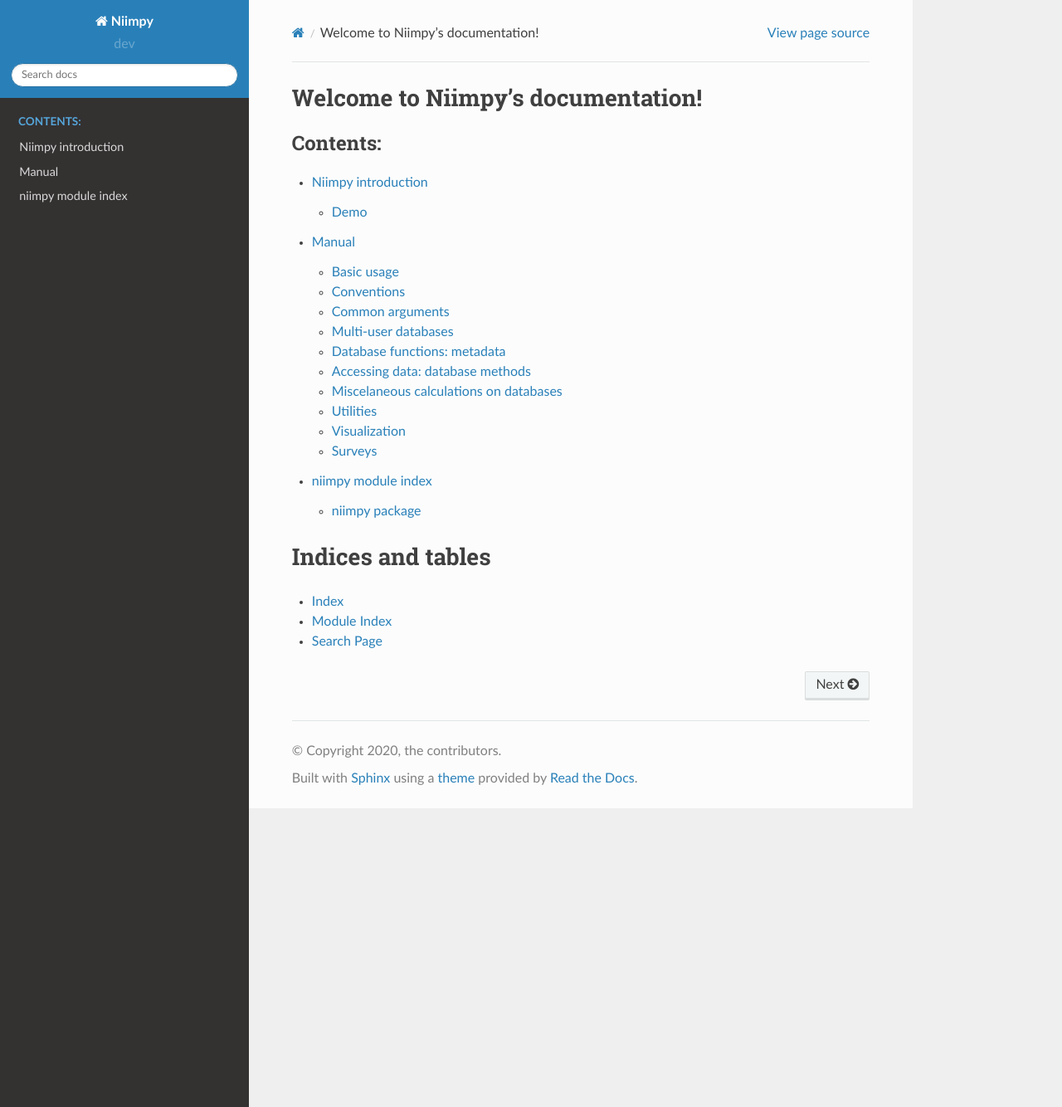
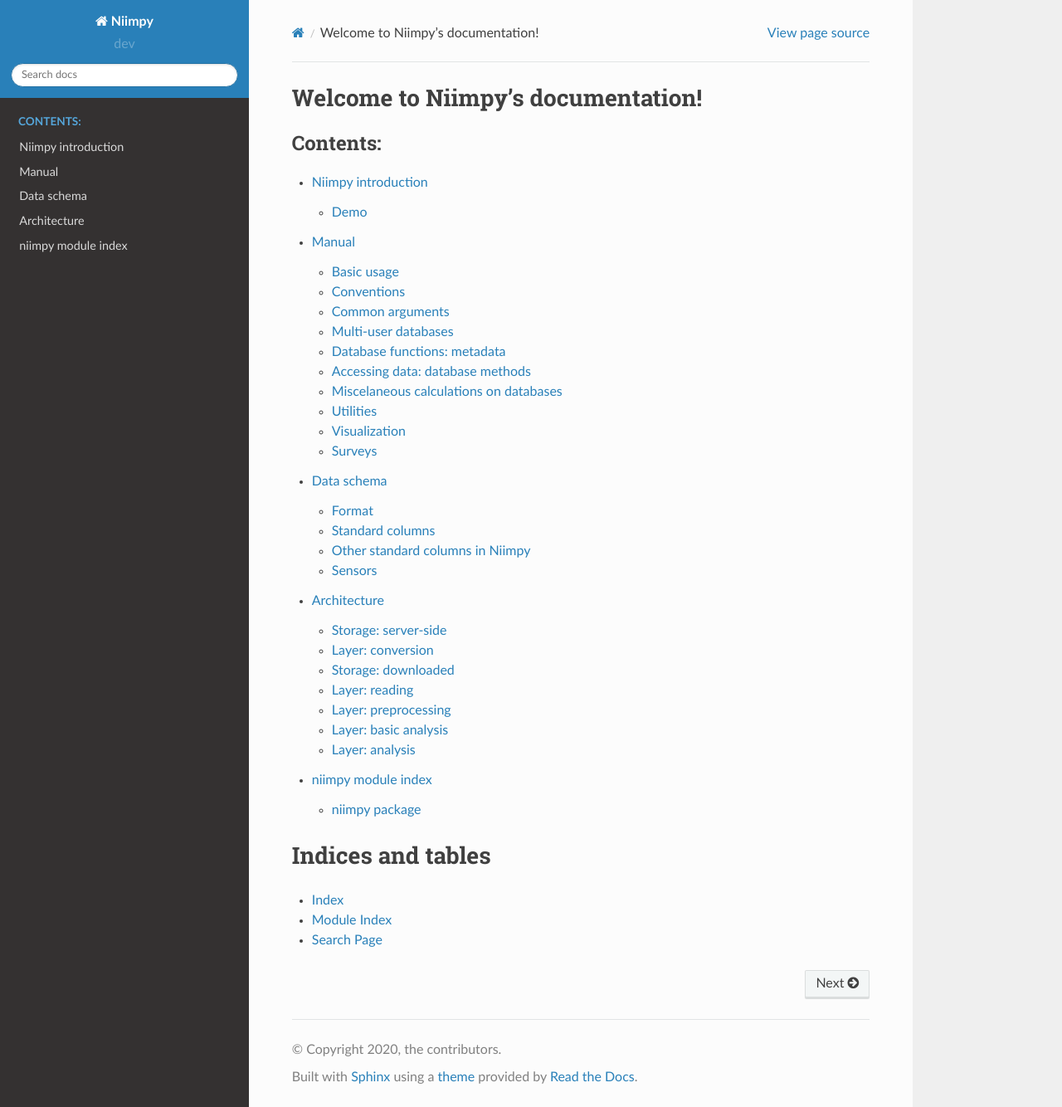
Before and after one commit to digitraceslab/niimpy, a Sphinx documentation site: the page built from docs/index.rst, in a window 1280 px wide and 1334 px high. Shown: the whole window at 83% size. Built offline with Sphinx 7.4.7 and the Read the Docs theme 2.0.0, drawn with Linux system fonts in a browser that asks for light colours; some of the changed lines change nothing that is shown.

Commit message:
docs: add schema and architucture pages
- Schema lists standard data columns and formats
- Architecture lists the various preprocessing layers, to guide making
  functions.

```diff
--- /dev/null
+++ b/docs/architecture.rst
@@ -0,0 +1,58 @@
+Architecture
+============
+
+
+
+Storage: server-side
+--------------------
+
+This is currently not a function of Niimpy, but on the server-side
+data may be stored in some raw format, where each record contains
+multiple observations as it has been uploaded.
+
+Layer: conversion
+-----------------
+
+In this layer, raw data is converted to a one-row-per-observation
+format, data is limited and processed for privacy, and other
+preprocessing.  This is not a function of Niimpy.
+
+Storage: downloaded
+-------------------
+
+Here, data is stored converted for analysis, for example in sqlite3
+databases or csv files.
+
+Layer: reading
+--------------
+
+Data is read from the on-disk formats.
+
+Typical input consists of filenames on disk, and typical output is a
+pandas.DataFrame with a direct mapping of on-disk formats.  For
+converience, it may do various other small limiting and preprocessing,
+but should not look inside the data too much.
+
+Layer: preprocessing
+--------------------
+
+After reading the data for analysis, preprocessing can handle
+filtering, etc. using the standard schema columns.  It does not look at or
+understand actual sensor values, and the unknown sensor-specific
+columns are passed straight through to a future layer.
+
+Typical input arguments include the DataFrame, and output is the
+DataFrame slightly adjusted, without affecting sensor-specific
+columns.
+
+Layer: basic analysis
+---------------------
+
+These functions can do aggregation and other basic analysis which is
+not specific to any sensor.
+
+Layer: analysis
+---------------
+
+These functions understand the sensor values and perform analysis
+based on them.
--- a/docs/index.rst
+++ b/docs/index.rst
@@ -12,6 +12,8 @@
 
    Introduction
    Manual
+   schema
+   architecture
 
    api/modules
 
--- /dev/null
+++ b/docs/schema.rst
@@ -0,0 +1,91 @@
+Data schema
+===========
+
+This page documents the expected data schema of Niimpy.  This does
+*not* extend to the contents of data from sensors (yet), but relates
+to the metadata applicable to all sensors.
+
+By using a standardized schema (mainly column names), we can promote
+interoperability of various tools.
+
+
+
+Format
+------
+
+Data is in a tabular (relational) format.  A row is an observation,
+and columns are properties of observations.  (At this level of
+abstraction, an "observation" may be one sensor observation, or some
+data which contains a package of multiple observations".
+
+In Niimpy, this is internally stored and handled as a
+pandas.DataFrame.  The schema naturally maps to the columns/rows of
+the DataFrames.
+
+The on-disk format is currently irrelevant, as long as the producers
+can create a DataFrame of the necessary format.  Currently, we provide
+readers for sqlite3 and csv.  Standards may be produced later.
+
+
+
+Standard columns
+----------------
+
+By having standard columns, we can create portable functions that
+easily operate on diverse data types.
+
+* ``user``: opaque identifier for the user.  Often a string or
+  integer.
+
+* ``device``: unique identifier for a user's device (not the
+  device type).  For example, a user could have multiple phones, and
+  each would have a separate ``device`` identifier.
+
+* ``time``: timestamp of the observation, in unixtime (seconds
+  since 00:00 on 1970-01-01).  Unixtime is a globally unique measure
+  of an instance of time on Earth, and to get localtime it is combined
+  with a timezone.
+
+* ``datetime``: a ``DateTime``-compatible object, such as in pandas a
+  numpy.datetime64 object, used only in in-memory representations (not
+  usually written to portable save files).  This should be an
+  timezone-aware object, and the data loader handles the timezone
+  conversion.  automatically added to DataFrames when loaded.
+
+  It is the responsibility of each loader (or preprocessor) to add
+  this column to the in-memory representation by converting the
+  ``time`` column to this format.
+
+* ``timezone``: Timezone in some format.  Not yet used, to be
+  decided.
+
+* For questionaire data
+
+  * ``id``: a question identifier.  String, should be of form
+    ``QUESTIONAIERE_QUESTIOR``, for example ``PHQ9_01``.  The common
+    prefix is used to group questions of the same series.
+  * ``answer``: the answer to the question.  Opaque identifier.
+
+Sensor-specific schemas are defined elsewhere.  Columns which are not
+defined here are allowed and considered to be part of the sensors,
+most APIs should pass through unknown columns for handling in a future
+layer (sensor analysis).
+
+
+
+Other standard columns in Niimpy
+--------------------------------
+
+These are not part of the primary schema, but are standard in Niimpy.
+
+* ``day``: e.g. ``2021-04-09`` (str)
+* ``hour``: hour of day, e.g. ``15`` (int)
+
+
+
+Sensors
+-------
+
+Listed here for convenience.
+
+(none listed yet)
```
